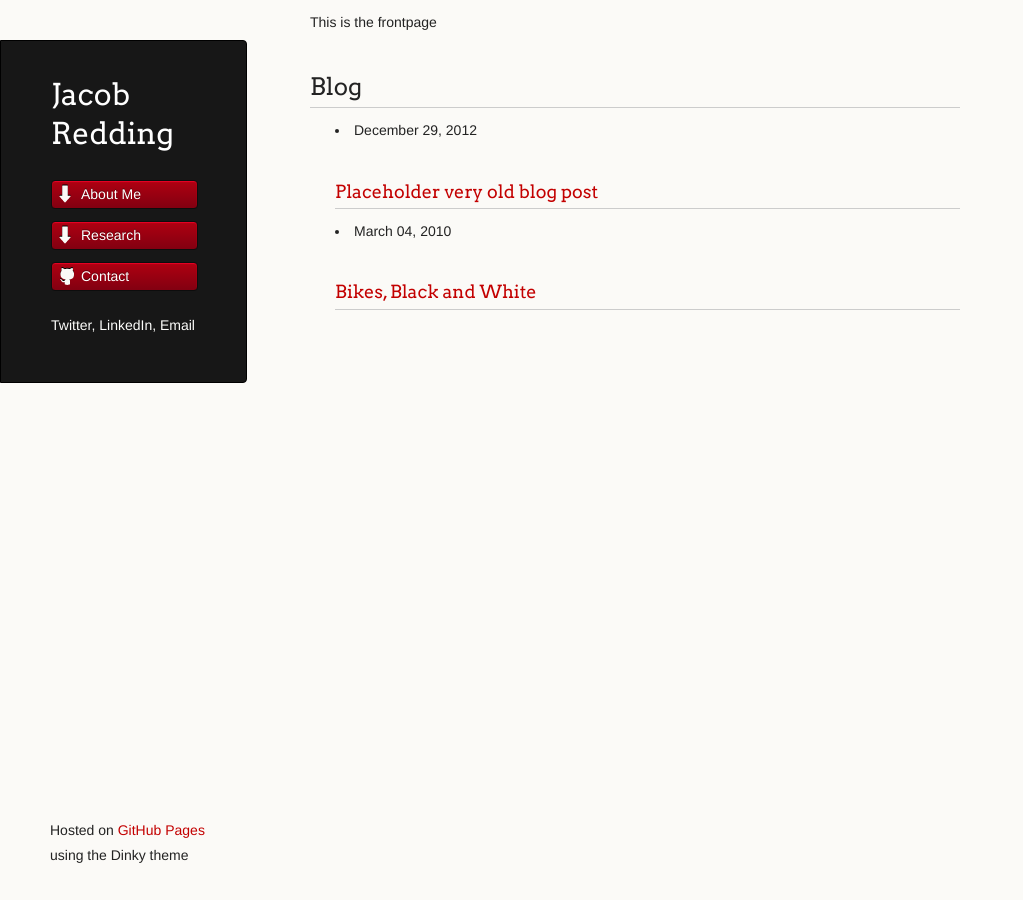
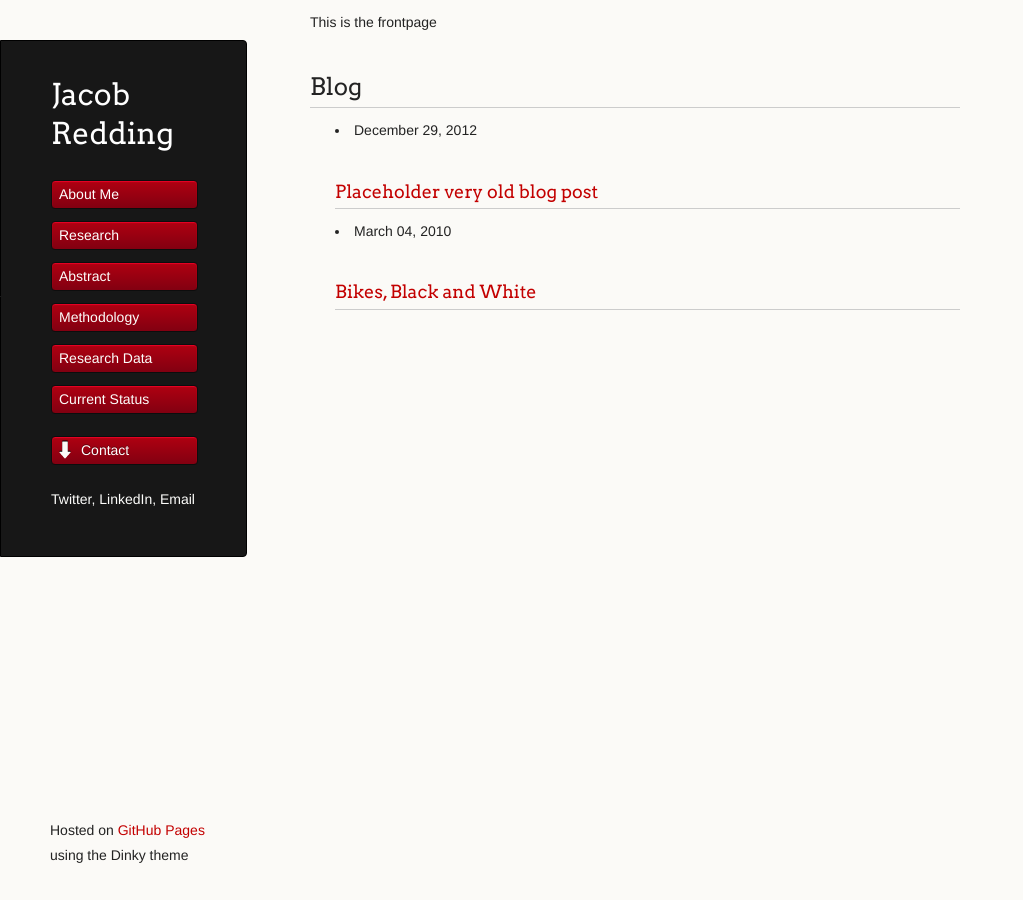
Before and after one commit to jredding/new-site, a Jekyll site: the page built from index.md, in a window 1280 px wide. Shown: the whole page, without its empty margins (0-1023 px from the left). Built offline with Jekyll 4.4.1, drawn with Linux system fonts in a browser that asks for light colours.

Commit message:
Update default.html

```diff
--- a/_layouts/default.html
+++ b/_layouts/default.html
@@ -20,9 +20,15 @@
         <p class="header"></p>
 
         <ul>
-          <li class="download"><a class="buttons" href="#">About Me</a></li>
-          <li class="download"><a class="buttons" href="#">Research</a></li>
-          <li><a class="buttons github" href="#">Contact</a></li>
+          <li><a href="#">About Me</a></li>
+          <li><a href="#">Research</a></li>
+          <ul>
+            <li>Abstract</li>
+            <li>Methodology</li>
+            <li>Research Data</li>
+            <li>Current Status</li>
+          </ul>
+          <li><a class="buttons" href="#">Contact</a></li>
         </ul>
 
         <p>Twitter, LinkedIn, Email</p>
```
